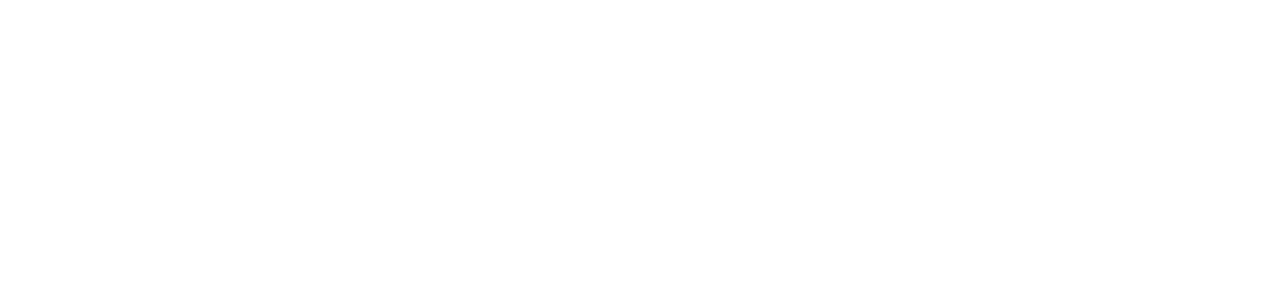
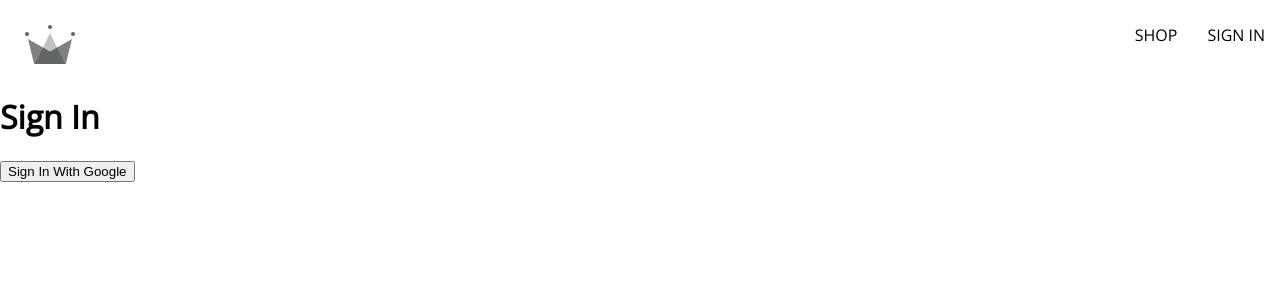
Before and after one commit to timlynott/crwn-clothing, a React (Create React App) app: page /sign-in in a window 1280 px wide. Before the commit this address had no page. Shown: the top 300 px of the page. Built offline with nearby package versions, Linux system fonts and the light colour scheme; a web font is replaced by a local one.

Commit message:
firebase

```diff
--- a/package.json
+++ b/package.json
@@ -6,6 +6,7 @@
     "@testing-library/jest-dom": "^5.16.5",
     "@testing-library/react": "^13.4.0",
     "@testing-library/user-event": "^13.5.0",
+    "firebase": "^9.22.0",
     "react": "^18.2.0",
     "react-dom": "^18.2.0",
     "react-router-dom": "6",
--- a/src/App.js
+++ b/src/App.js
@@ -1,6 +1,7 @@
 import { Routes, Route } from 'react-router-dom';
 import Home from './routes/home/home.component.jsx';
 import Navigation from './routes/navigation/navigation.component.jsx';
+import SignIn from './routes/sign-in/sign-in.component.jsx';
 
 
 
@@ -13,9 +14,10 @@ const App = () => {
 
   return (
     <Routes>
-      <Route path="/" element={<Navigation />} >
+      <Route path='/' element={<Navigation />} >
           <Route index element={<Home />} />
-          <Route path="shop" element={<Shop />} />
+          <Route path='shop' element={<Shop />} />
+          <Route path='sign-in' element={<SignIn />} />
       </Route>
     </Routes>
   )
--- a/src/routes/navigation/navigation.component.jsx
+++ b/src/routes/navigation/navigation.component.jsx
@@ -13,7 +13,10 @@ const Navigation = () => {
             </Link>
         <div className='nav-links-container'>
             <Link className='nav-link' to="/shop">
-            Shop
+            SHOP
+            </Link>
+            <Link className='nav-link' to="/sign-in">
+            SIGN IN
             </Link>
         </div>
         </div>
--- /dev/null
+++ b/src/routes/sign-in/sign-in.component.jsx
@@ -0,0 +1,18 @@
+import {signInWithGooglePopup, createUserDocumentFromAuth} from '../../utils/firebase/firebase.utils';
+
+
+const SignIn = () => {
+    const logGoogleUSer = async () => {
+        const response = await signInWithGooglePopup();
+        console.log(response);
+    };
+    return (
+        <div className='sign-in'>
+            <h1>Sign In</h1>
+            <button onClick={logGoogleUSer}>Sign In With Google</button>
+        </div>
+    );
+};
+
+
+export default SignIn;
--- /dev/null
+++ b/src/utils/firebase/firebase.utils.js
@@ -0,0 +1,36 @@
+import { getFirestore, doc, getDoc, setDoc} from 'firebase/firestore';
+import { initializeApp } from 'firebase/app';
+import {getAuth, signInwithRedirect, GoogleAuthProvider, signInWithPopup} from 'firebase/auth';
+
+const firebaseConfig = {
+    apiKey: "AIzaSyAxd1pN9rp8SnX4xtFt_BDbGLPM9lKslnQ",
+    authDomain: "crwn-clothing-db-9ab2f.firebaseapp.com",
+    projectId: "crwn-clothing-db-9ab2f",
+    storageBucket: "crwn-clothing-db-9ab2f.appspot.com",
+    messagingSenderId: "828444196892",
+    appId: "1:828444196892:web:30a9b67c3afe0428d15fd9",
+    measurementId: "G-7NPH316FW8"
+  };
+
+  // Initialize Firebase
+  const firebaseApp = initializeApp(firebaseConfig);
+
+
+  const provider = new GoogleAuthProvider();
+  provider.setCustomParameters({
+    prompt: 'select_account'
+});
+
+
+
+
+
+export const auth = getAuth(firebaseApp);
+export const signInWithGooglePopup = () => signInWithPopup(auth, provider);
+
+export const db = getFirestore(firebaseApp);
+
+export const createUserDocumentFromAuth = async (userAuth, additionalData) => {
+  const userDocRef = doc(db, 'users', userAuth.uid);
+  const userSnapshot = await getDoc(userDocRef);
+}
```
Also changed, not shown: 1 other file (tests, documents, lock files or other folders).
